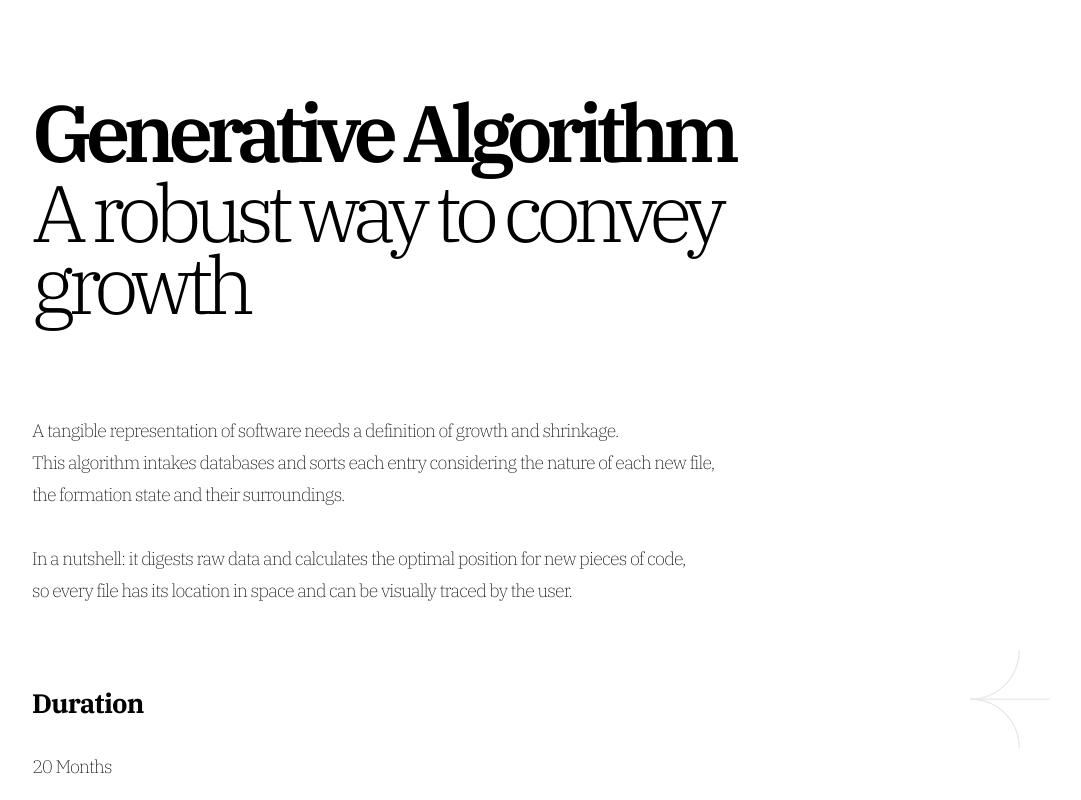
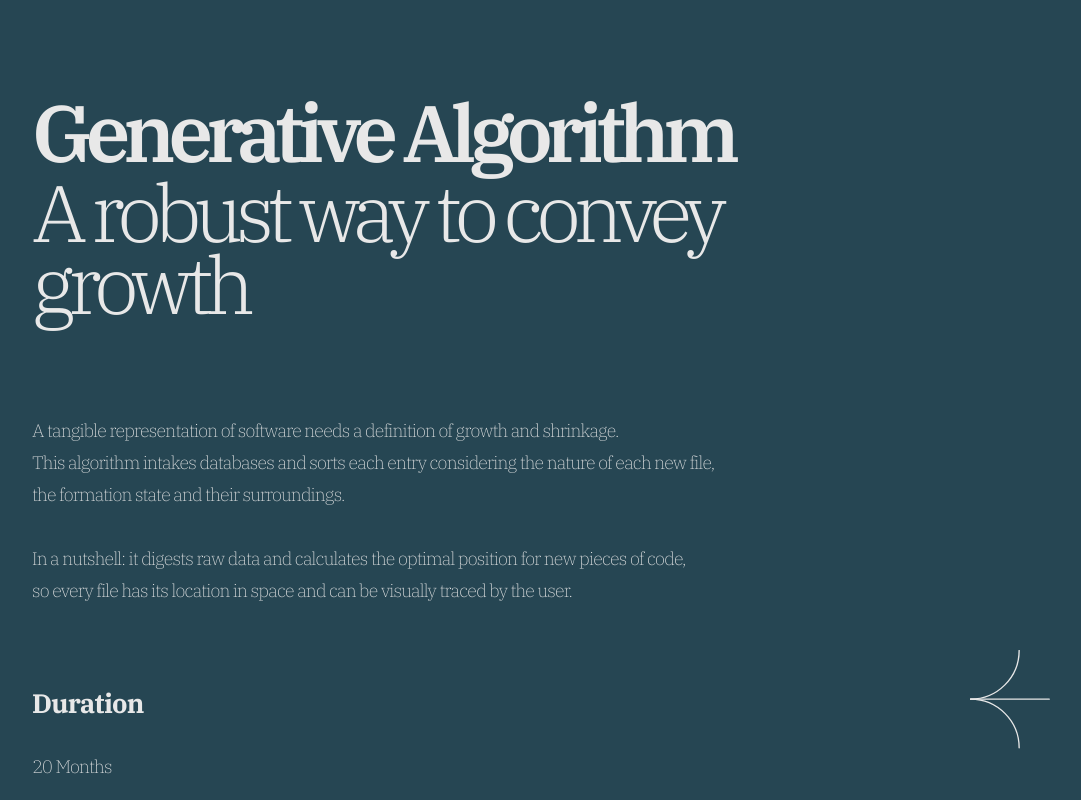
Before and after one commit to clopezochoa/portfolio, a Next.js app: page /engine in a window 1280 px wide. Shown: the top 800 px of the page, without its empty margins (160-1241 px from the left). Built offline with nearby package versions, Linux system fonts and the light colour scheme.

Commit message:
safelist colors

```diff
--- a/tailwind.config.ts
+++ b/tailwind.config.ts
@@ -52,5 +52,21 @@ const config: Config = {
     },
   },
   plugins: [],
+  safelist: [
+    defaultColors.clear.bg,
+    defaultColors.medium.bg,
+    defaultColors.dark.bg,
+    defaultColors.green.bg,
+    defaultColors.blue.bg,
+    defaultColors.yellow.bg,
+    defaultColors.red.bg,
+    defaultColors.clear.text,
+    defaultColors.medium.text,
+    defaultColors.dark.text,
+    defaultColors.green.text,
+    defaultColors.blue.text,
+    defaultColors.yellow.text,
+    defaultColors.red.text,
+  ],
 };
 export default config;
```
